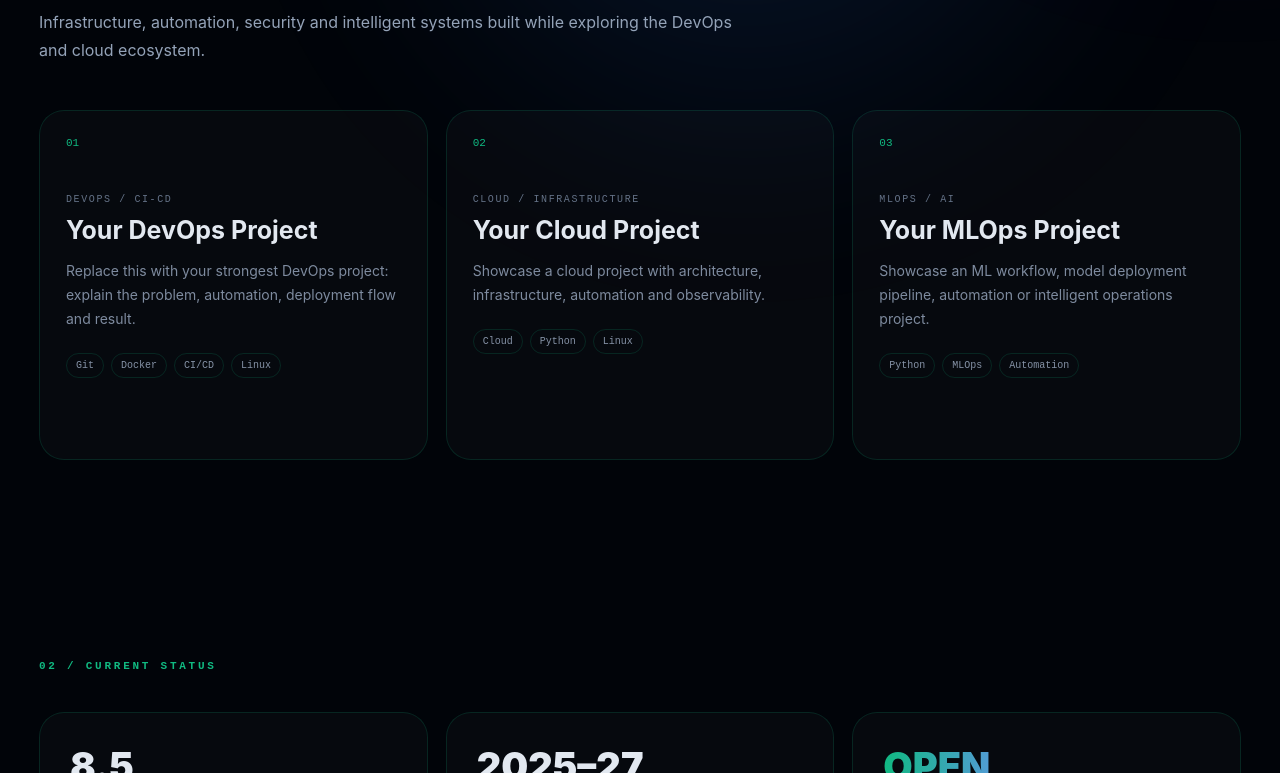
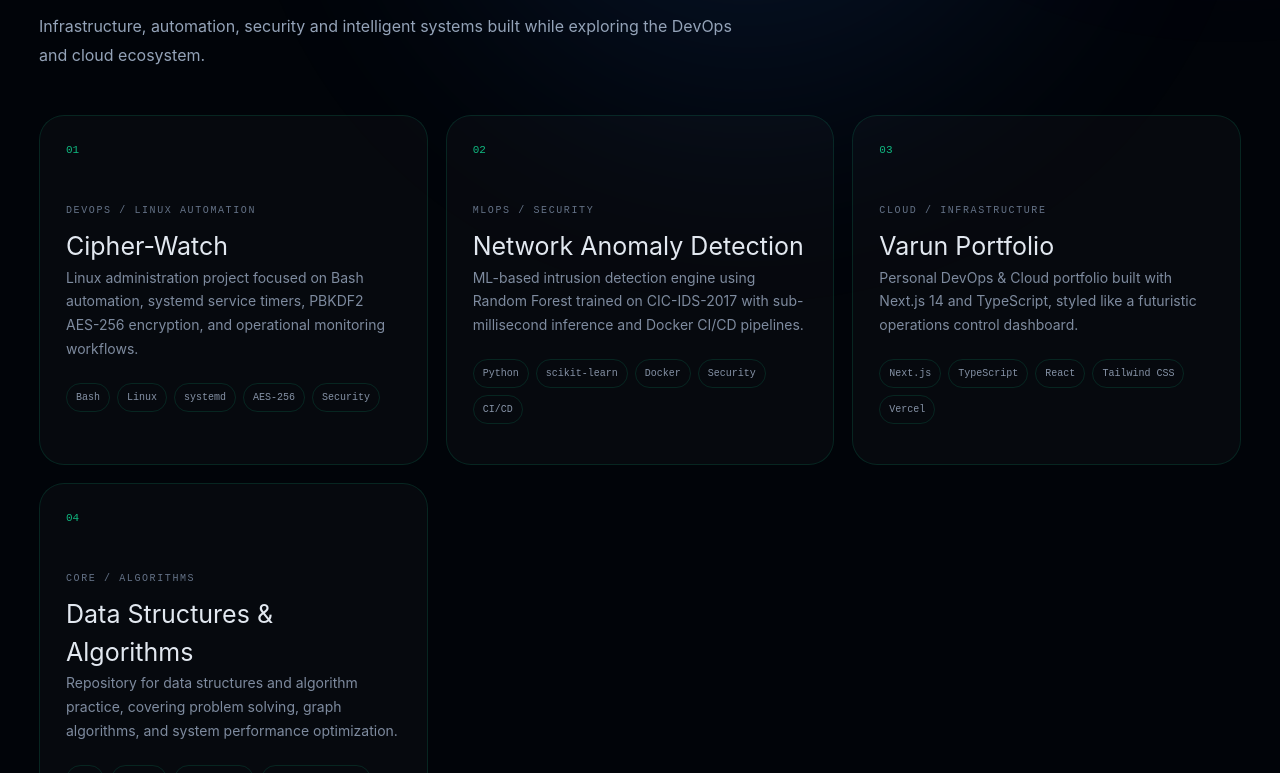
Before and after one commit to coderv1304/varun-portfolio, a Next.js app: page / in a window 1280 px wide. Shown: the part 1007-1780 px from the top of the page. Built offline with nearby package versions, Linux system fonts and the light colour scheme.

Commit message:
fix: resolve Tailwind CSS PostCSS build error & update portfolio projects

```diff
--- a/app/globals.css
+++ b/app/globals.css
@@ -1,3 +1,7 @@
+@tailwind base;
+@tailwind components;
+@tailwind utilities;
+
 * {
   box-sizing: border-box;
 }
--- a/components/Projects.tsx
+++ b/components/Projects.tsx
@@ -2,38 +2,38 @@
   {
     id: "01",
     status: "SHIPPED",
-    title: "Linux Administration Toolkit",
+    title: "Cipher-Watch",
     description:
-      "Five production-style Bash scripts — backup, monitor, dependency checks, user management, and log rotation. Hardened with AES-256 encryption (PBKDF2), automated restore-testing, statistical anomaly detection, and systemd service/timer integration.",
-    tags: ["Bash", "systemd", "AES-256", "shellcheck"],
-    href: "https://github.com/coderv1304/linux-administration",
+      "Production-grade Linux admin toolkit — backup, monitor, dependency checks, user management, and log rotation. Hardened with AES-256 PBKDF2 encryption, automated restore-testing, and systemd service/timer integration.",
+    tags: ["Bash", "Linux", "systemd", "AES-256", "Security"],
+    href: "https://github.com/coderv1304/Cipher-Watch",
   },
   {
     id: "02",
     status: "SHIPPED",
-    title: "Dockerized Admin Services",
+    title: "Network Anomaly Detection",
     description:
-      "Containerized the Linux admin toolkit into backup + monitor services with Docker Compose. Production-grade CI: hadolint & shellcheck linting, bats test suite, SBOM via syft, multi-arch builds, and image signing with cosign, plus full governance docs.",
-    tags: ["Docker", "GitHub Actions", "SBOM", "cosign"],
-    href: "https://github.com/coderv1304",
+      "ML-based intrusion detection engine using Random Forest trained on CIC-IDS-2017 with sub-millisecond inference. Shipped with Docker packaging and GitHub Actions security pipelines (Bandit, pip-audit).",
+    tags: ["Python", "scikit-learn", "Docker", "Security", "CI/CD"],
+    href: "https://github.com/coderv1304/network-anomaly-detection",
   },
   {
     id: "03",
     status: "SHIPPED",
-    title: "Network Anomaly Detection",
+    title: "Varun Portfolio",
     description:
-      "ML-based intrusion detection using a Random Forest model trained on CIC-IDS-2017, with sub-millisecond inference. Shipped with Docker packaging and a GitHub Actions pipeline running Bandit and pip-audit for supply-chain security.",
-    tags: ["Python", "scikit-learn", "Docker", "Security"],
-    href: "https://github.com/coderv1304/network-anomaly-detection",
+      "Personal DevOps & Cloud portfolio built with Next.js 14 and TypeScript, styled like a futuristic operations control dashboard with live telemetry and interactive widgets.",
+    tags: ["Next.js", "TypeScript", "React", "Tailwind CSS", "Vercel"],
+    href: "https://github.com/coderv1304/varun-portfolio",
   },
   {
     id: "04",
-    status: "IN PROGRESS",
-    title: "Kubernetes & IaC",
+    status: "SHIPPED",
+    title: "Data Structures & Algorithms",
     description:
-      "Next in the roadmap — deploying the containerized services onto Kubernetes, with Terraform-managed AWS infrastructure underneath.",
-    tags: ["Kubernetes", "Terraform", "AWS"],
-    href: "https://github.com/coderv1304",
+      "Core computer science repository covering algorithm design, data structures, space-time complexity analysis, graph algorithms, and problem solving in C++ and Python.",
+    tags: ["C++", "Python", "Algorithms", "Data Structures"],
+    href: "https://github.com/coderv1304/DSA",
   },
 ];
 
--- a/data/projects.ts
+++ b/data/projects.ts
@@ -12,37 +12,51 @@
 
 export const projects: Project[] = [
   {
-    slug: "devops-project",
-    title: "Your DevOps Project",
-    category: "DEVOPS / CI-CD",
+    slug: "cipher-watch",
+    title: "Cipher-Watch",
+    category: "DEVOPS / LINUX AUTOMATION",
     description:
-      "Replace this with your strongest DevOps project: explain the problem, automation, deployment flow and result.",
+      "Linux administration project focused on Bash automation, systemd service timers, PBKDF2 AES-256 encryption, and operational monitoring workflows.",
     longDescription:
-      "Use this project page as a technical case study. Describe the problem you solved, architecture, implementation, security considerations, deployment process and measurable outcome.",
-    tech: ["Git", "Docker", "CI/CD", "Linux"],
-    github: "https://github.com/coderv1304",
+      "Cipher-Watch is a comprehensive Linux administration project focused on Bash automation, systemd background timers, and operational monitoring workflows. Designed for hardened server infrastructure, featuring AES-256 PBKDF2 encrypted backups, automated restore-testing, log rotation, and statistical anomaly detection.",
+    tech: ["Bash", "Linux", "systemd", "AES-256", "Security"],
+    github: "https://github.com/coderv1304/Cipher-Watch",
     featured: true,
   },
   {
-    slug: "cloud-project",
-    title: "Your Cloud Project",
+    slug: "network-anomaly-detection",
+    title: "Network Anomaly Detection",
+    category: "MLOPS / SECURITY",
+    description:
+      "ML-based intrusion detection engine using Random Forest trained on CIC-IDS-2017 with sub-millisecond inference and Docker CI/CD pipelines.",
+    longDescription:
+      "A project centered around detecting unusual network behavior and supporting observability in distributed systems. Features ML-based intrusion detection using Random Forest trained on CIC-IDS-2017 with sub-millisecond inference, containerized with Docker, and protected by a GitHub Actions pipeline with automated security scanning (Bandit, pip-audit).",
+    tech: ["Python", "scikit-learn", "Docker", "Security", "CI/CD"],
+    github: "https://github.com/coderv1304/network-anomaly-detection",
+    featured: true,
+  },
+  {
+    slug: "varun-portfolio",
+    title: "Varun Portfolio",
     category: "CLOUD / INFRASTRUCTURE",
     description:
-      "Showcase a cloud project with architecture, infrastructure, automation and observability.",
+      "Personal DevOps & Cloud portfolio built with Next.js 14 and TypeScript, styled like a futuristic operations control dashboard.",
     longDescription:
-      "Replace this text with the actual story of your cloud project. Explain why you chose the architecture and how you deployed and monitored it.",
-    tech: ["Cloud", "Python", "Linux"],
-    github: "https://github.com/coderv1304",
+      "Personal portfolio website built with Next.js 14, React, and TypeScript. Styled like a high-tech DevOps operations console with glassmorphic cards, live status telemetry, terminal emulation, responsive layouts, and modern web aesthetics.",
+    tech: ["Next.js", "TypeScript", "React", "Tailwind CSS", "Vercel"],
+    github: "https://github.com/coderv1304/varun-portfolio",
+    featured: true,
   },
   {
-    slug: "mlops-project",
-    title: "Your MLOps Project",
-    category: "MLOPS / AI",
+    slug: "dsa",
+    title: "Data Structures & Algorithms",
+    category: "CORE / ALGORITHMS",
     description:
-      "Showcase an ML workflow, model deployment pipeline, automation or intelligent operations project.",
+      "Repository for data structures and algorithm practice, covering problem solving, graph algorithms, and system performance optimization.",
     longDescription:
-      "Replace this text with your actual MLOps or AI project details. Include model lifecycle, CI/CD, deployment and monitoring if applicable.",
-    tech: ["Python", "MLOps", "Automation"],
-    github: "https://github.com/coderv1304",
+      "Core computer science repository covering algorithm design, data structures, space-time complexity analysis, graph algorithms, dynamic programming, and competitive programming solutions implemented with high efficiency.",
+    tech: ["C++", "Python", "Algorithms", "Data Structures"],
+    github: "https://github.com/coderv1304/DSA",
+    featured: false,
   },
 ];
--- a/package.json
+++ b/package.json
@@ -15,10 +15,9 @@
     "postcss": "^8.5.26",
     "react": "18.3.1",
     "react-dom": "18.3.1",
-    "tailwindcss": "^4.3.3"
+    "tailwindcss": "^3.4.17"
   },
   "devDependencies": {
-    "@tailwindcss/postcss": "^4.3.3",
     "@types/node": "20.17.30",
     "@types/react": "18.3.18",
     "@types/react-dom": "18.3.5",
--- a/postcss.config.js
+++ b/postcss.config.js
@@ -1,6 +1,6 @@
 module.exports = {
   plugins: {
-    '@tailwindcss/postcss': {},
+    tailwindcss: {},
     autoprefixer: {},
   },
 };
```
